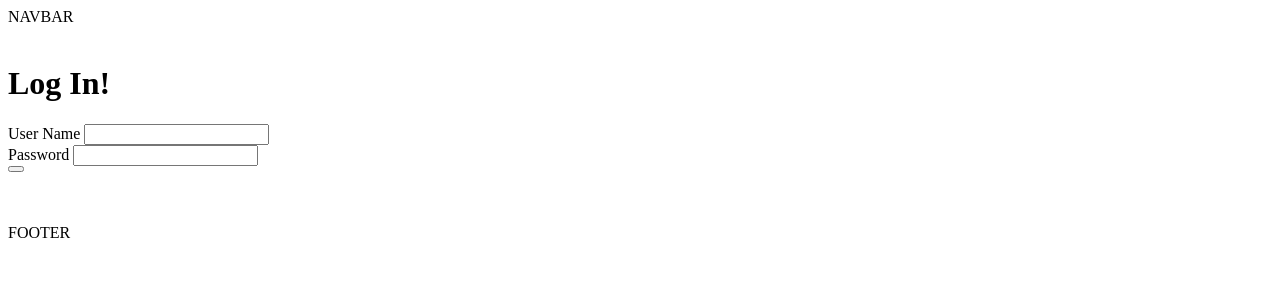
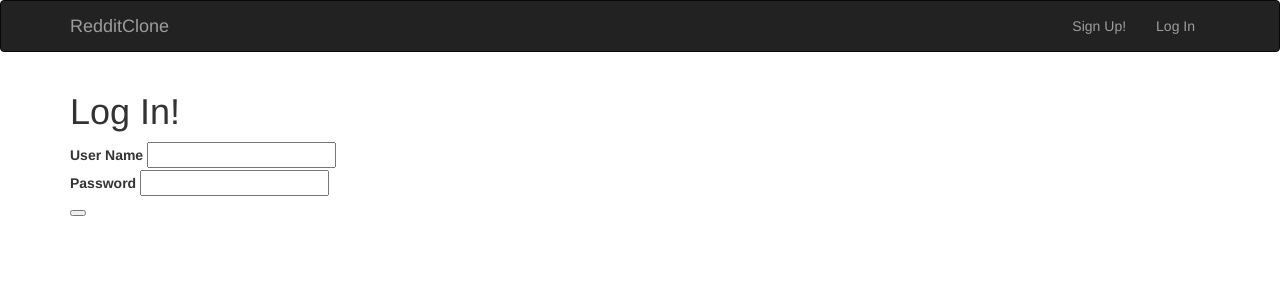
Before and after one commit to scottc11/Django-Course, a Django app: page /accounts/login/ in a window 1280 px wide. Shown: the top 300 px of the page. Run offline with Django 3.2, Linux system fonts and the light colour scheme; some libraries are stand-ins or nearby versions.

Commit message:
2nd commit

```diff
--- a/redditclone/accounts/urls.py
+++ b/redditclone/accounts/urls.py
@@ -6,4 +6,5 @@ app_name = 'accounts'  # use this variable to organise the HTML files ex. {% url
 urlpatterns = [
     url(r'^signup/', views.signup, name='signup'),
     url(r'^login/', views.loginView, name='login'),
+    url(r'^logout/', views.logoutView, name='logout'),
 ]
--- a/redditclone/accounts/views.py
+++ b/redditclone/accounts/views.py
@@ -1,6 +1,6 @@
 from django.shortcuts import render, redirect
 from django.contrib.auth.models import User
-from django.contrib.auth import authenticate, login
+from django.contrib.auth import authenticate, login, logout
 
 # Create your views here.
 def signup(request):
@@ -36,10 +36,16 @@ def loginView(request):
 
             if 'next' in request.POST:
                 return redirect(request.POST['next'])
-
+            return redirect('home')
         else:
             # Return an 'invalid login' error message.
             return render(request, 'accounts/login.html', {'error': "The Username and Password did not match."})
 
     else:  # GET
         return render(request, 'accounts/login.html')
+
+
+def logoutView(request):
+    if request.method == 'POST':
+        logout(request)
+        return redirect('home')
--- a/redditclone/templates/base.html
+++ b/redditclone/templates/base.html
@@ -1,12 +1,62 @@
-NAVBAR
-<br>
-<br>
+<!DOCTYPE html>
+<html lang="en">
+  <head>
+    <meta charset="utf-8">
+    <meta http-equiv="X-UA-Compatible" content="IE=edge">
+    <meta name="viewport" content="width=device-width, initial-scale=1">
 
-{% block content %}
+    <title>Reddit Clone</title>
 
-{% endblock %}
+    <!-- Bootstrap -->
+    <link rel="stylesheet" href="https://maxcdn.bootstrapcdn.com/bootstrap/3.3.7/css/bootstrap.min.css" integrity="sha384-BVYiiSIFeK1dGmJRAkycuHAHRg32OmUcww7on3RYdg4Va+PmSTsz/K68vbdEjh4u" crossorigin="anonymous">
 
-<br>
-<br>
 
-FOOTER
+  </head>
+  <body>
+
+    <nav class="navbar navbar-inverse">
+      <div class="container">
+        <div class="navbar-header">
+          <button type="button" class="navbar-toggle" data-toggle="collapse" data-target="#my-nav">
+            <span class="icon-bar"></span>
+            <span class="icon-bar"></span>
+            <span class="icon-bar"></span>
+          </button>
+          <a class="navbar-brand" href="{$ url 'home' $}">RedditClone</a>
+        </div>
+        <div class="collapse navbar-collapse" id="my-nav">
+          <ul class="nav navbar-nav navbar-right">
+            {% if user.is_authenticated %}
+            <li><a href="#" onclick="document.getElementById('logout').submit()">Logout</a></li>
+            <form id="logout" method="POST" action="{% url 'accounts:logout' %}">
+              {% csrf_token %}
+              <input type="hidden">
+            </form>
+            {% else %}
+            <li><a href="{% url 'signup' %}">Sign Up!</a></li>
+            <li><a href="{% url 'login' %}">Log In</a></li>
+
+            {% endif %}
+
+          </ul>
+        </div>
+      </div>
+    </nav>
+
+    <main class="container">
+
+      {% block content %}
+
+      {% endblock %}
+
+    </main>
+
+    <footer>
+
+      <!-- jQuery (necessary for Bootstrap's JavaScript plugins) -->
+      <script src="https://ajax.googleapis.com/ajax/libs/jquery/1.12.4/jquery.min.js"></script>
+      <script src="https://maxcdn.bootstrapcdn.com/bootstrap/3.3.7/js/bootstrap.min.js" integrity="sha384-Tc5IQib027qvyjSMfHjOMaLkfuWVxZxUPnCJA7l2mCWNIpG9mGCD8wGNIcPD7Txa" crossorigin="anonymous"></script>
+
+    </footer>
+</body>
+</html>
```
Also changed, not shown: redditclone/db.sqlite3.
